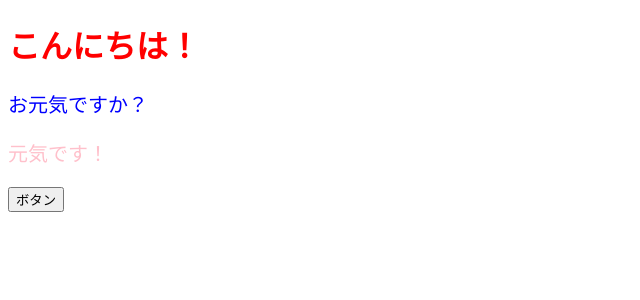
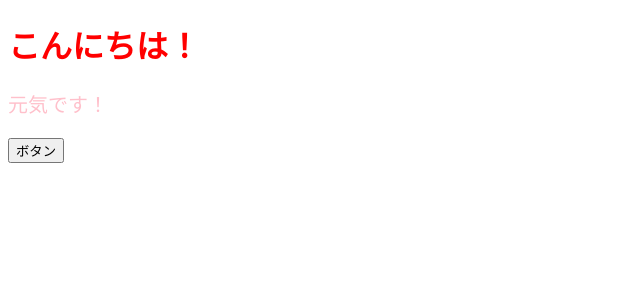
Before and after one commit to 4ge44koyama/react_first, a React (Create React App) app: page / in a window 1280 px wide. Shown: the top 300 px of the page, without its empty margins (0-640 px from the left). Built offline with nearby package versions, Linux system fonts and the light colour scheme.

Commit message:
テキストと色をプロパティで受け取って動的に

```diff
--- a/src/components/ColoredMessage.jsx
+++ b/src/components/ColoredMessage.jsx
@@ -1,8 +1,8 @@
-export const ColoredMessage = () => {
+export const ColoredMessage = (props) => {
   const contentStyle = {
-    color: 'blue',
+    color: props.color,
     fontSize: '20px'
   };
 
-  return <p style={contentStyle}>お元気ですか？</p>;
+  return <p style={contentStyle}>{props.message}</p>;
 };
```
